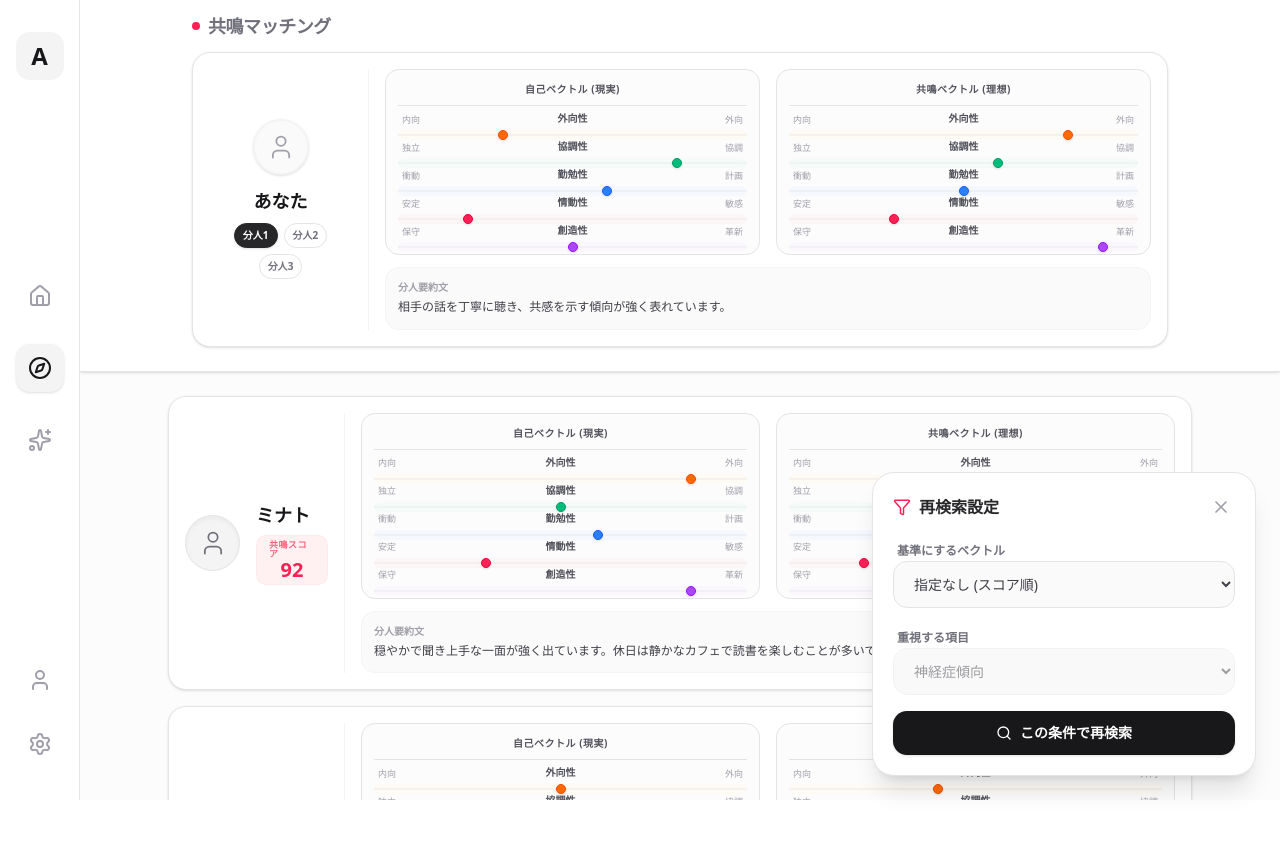
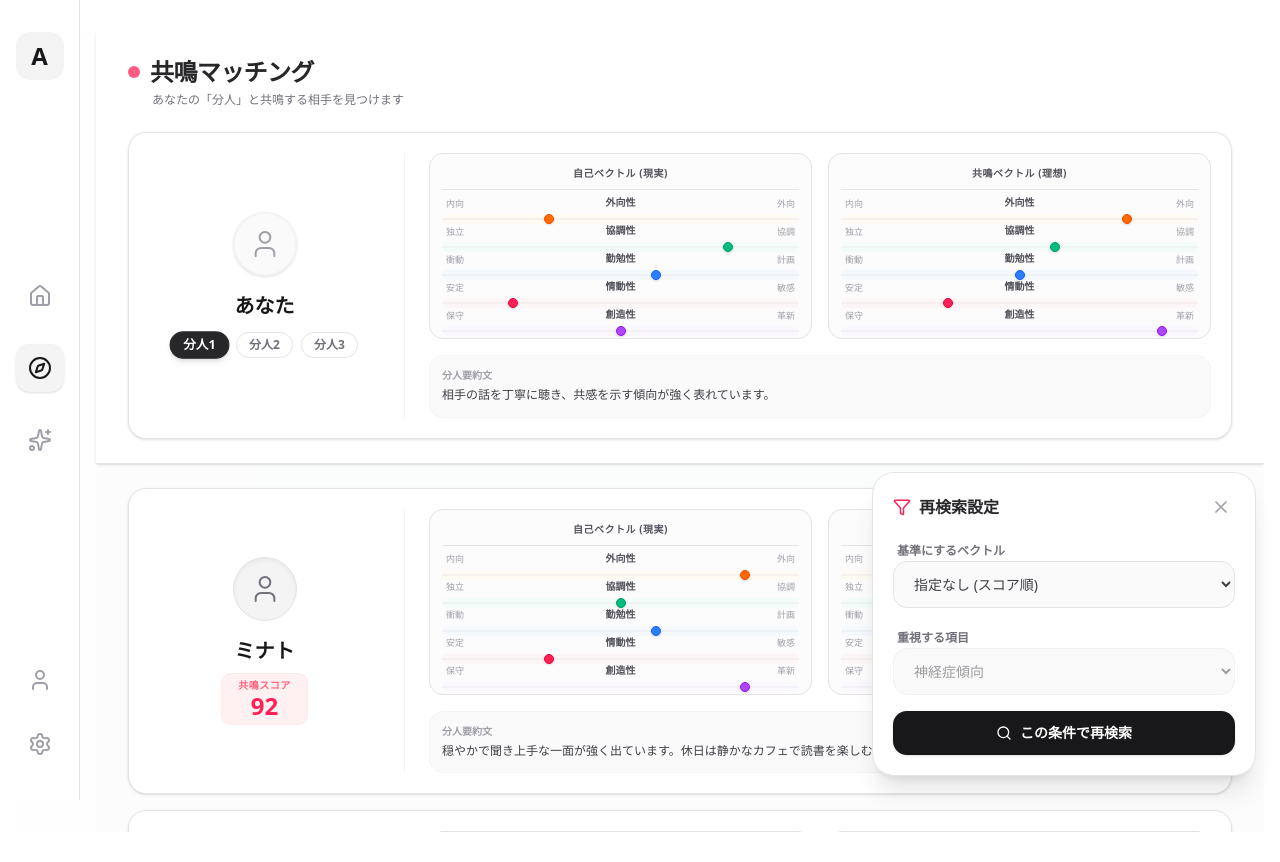
Before and after one commit to Haku929/Amiro, a Next.js app: page /matching in a window 1280 px wide. Before the commit the page ends 800 px from the top, so only its background shows below. Built offline with nearby package versions, Linux system fonts and the light colour scheme.

Commit message:
fix: レイアウト修正

```diff
--- a/components/layout/MatchingContainer.tsx
+++ b/components/layout/MatchingContainer.tsx
@@ -139,38 +139,43 @@ export default function MatchingContainer() {
   }, [baseMatches, activeFilter, currentSlot]);
 
   return (
-    <div className="fixed inset-0 lg:pl-20 z-0 flex flex-col h-screen bg-zinc-50/30 overflow-hidden">
+    <div className="lg:pl-20 h-screen flex flex-col bg-zinc-50/30 overflow-hidden">
 
       {/* 1. 上部固定エリア (タイトル + 自分カード) */}
-      <div className="shrink-0 bg-white border-b border-zinc-200 z-20 shadow-sm relative">
-        <div className="w-full max-w-5xl mx-auto px-4 lg:px-6 pt-3 pb-6">
+      <div className="shrink-0 bg-white/95 backdrop-blur-md border-b border-zinc-200 shadow-sm z-30 relative">
+        <div className="w-full max-w-7xl mx-auto px-4 lg:px-8 py-6 space-y-6">
 
-          {/* タイトル (左上、小さく) */}
-          <div className="mb-3">
-             <h1 className="text-lg font-bold text-zinc-500 tracking-tight flex items-center gap-2">
-               <span className="w-2 h-2 bg-rose-500 rounded-full"></span>
+          {/* タイトル (独立した行) */}
+          <div>
+             <h1 className="text-2xl font-bold text-zinc-800 tracking-tight flex items-center gap-2.5">
+               <span className="w-3 h-3 bg-rose-500 rounded-full animate-pulse"></span>
                共鳴マッチング
              </h1>
+             <p className="text-xs text-zinc-500 ml-6 mt-1">あなたの「分人」と共鳴する相手を見つけます</p>
           </div>
 
-          {/* 横長の自分カード (相手リストと幅・位置を統一) */}
-          <MyProfileCard slots={MOCK_SLOTS} currentSlot={currentSlot} onSlotChange={handleSlotChange} />
+          {/* 自分カード */}
+          <div className="w-full">
+             <MyProfileCard slots={MOCK_SLOTS} currentSlot={currentSlot} onSlotChange={handleSlotChange} />
+          </div>
 
         </div>
 
         {/* ロード中表示 */}
-        {isSearching && (
-          <div className="absolute inset-0 bg-white/60 backdrop-blur-[2px] z-50 flex items-center justify-center">
-            <div className="w-10 h-10 border-4 border-rose-500 border-t-transparent rounded-full animate-spin"></div>
-          </div>
-        )}
+        <div className={`absolute inset-0 bg-white/60 backdrop-blur-[1px] z-50 flex items-center justify-center transition-opacity duration-300 ${isSearching ? 'opacity-100' : 'opacity-0 pointer-events-none'}`}>
+            <div className="flex flex-col items-center gap-3">
+                <div className="w-8 h-8 border-4 border-rose-500 border-t-transparent rounded-full animate-spin"></div>
+                <span className="text-xs font-bold text-rose-500 tracking-wider">SEARCHING...</span>
+            </div>
+        </div>
       </div>
 
       {/* 2. 下部スクロールエリア (相手リスト) */}
-      <div className="flex-1 overflow-y-auto p-4 lg:p-6 scroll-smooth overscroll-contain bg-zinc-50/50">
-        <div className="w-full max-w-5xl mx-auto">
-          <MatchingList matches={filteredMatches} currentSlotIndex={currentSlotIndex} />
-          <div className="h-32" />
+      <div className="flex-1 overflow-y-auto bg-zinc-50/50">
+        <div className="w-full max-w-7xl mx-auto px-4 lg:px-8 py-6">
+           {/* 相手リスト (スペーサーなし、幅一杯でMyCardと揃う) */}
+           <MatchingList matches={filteredMatches} currentSlotIndex={currentSlotIndex} />
+           <div className="h-32" />
         </div>
       </div>
 
--- a/components/layout/MatchingList.tsx
+++ b/components/layout/MatchingList.tsx
@@ -51,19 +51,19 @@ export default function MatchingList({ matches, currentSlotIndex }: MatchingList
         <Link
           key={match.id}
           href={`/matching/${match.id}?slot=${currentSlotIndex}`}
-          className="block flex flex-col xl:flex-row items-stretch gap-4 p-4 border border-zinc-200 rounded-2xl bg-white shadow-sm hover:shadow-md transition-all cursor-pointer group"
+          className="block flex flex-col xl:flex-row items-stretch gap-6 p-5 border border-zinc-200 rounded-2xl bg-white shadow-sm hover:shadow-md hover:border-rose-200 transition-all cursor-pointer group"
         >
-          {/* 左側: アイコンと名前 (w-40でMyProfileCardと統一) */}
-          <div className="flex items-center gap-4 xl:w-40 xl:border-r xl:border-zinc-100 xl:pr-4 shrink-0">
-            <div className="w-14 h-14 bg-zinc-100 border border-zinc-200 rounded-full flex items-center justify-center text-zinc-500 shadow-inner group-hover:scale-105 transition-transform">
-              <User strokeWidth={1.5} size={28} />
+          {/* 左側: アイコンと名前 (w-64でMyProfileCardと統一) */}
+          <div className="flex xl:flex-col items-center xl:justify-center gap-4 xl:w-64 xl:border-r xl:border-zinc-100 xl:pr-6 shrink-0">
+            <div className="w-16 h-16 bg-zinc-100 border border-zinc-200 rounded-full flex items-center justify-center text-zinc-500 shadow-inner group-hover:scale-105 transition-transform group-hover:bg-rose-50 group-hover:text-rose-400 group-hover:border-rose-100">
+              <User strokeWidth={1.5} size={32} />
             </div>
-            <div className="flex flex-col justify-center items-start min-w-0">
-              <h3 className="text-lg font-bold text-zinc-900 group-hover:text-rose-600 transition-colors truncate w-full">{match.name}</h3>
+            <div className="flex flex-col xl:items-center justify-center items-start min-w-0 flex-1 xl:flex-none xl:w-full text-left xl:text-center">
+              <h3 className="text-xl font-bold text-zinc-900 group-hover:text-rose-600 transition-colors truncate w-full">{match.name}</h3>
 
-              <div className="mt-1.5 bg-rose-50 px-3 py-1 rounded-lg border border-rose-100/50 flex flex-col items-center min-w-[70px]">
-                <span className="text-[9px] font-bold text-rose-400 uppercase tracking-wider leading-none mb-0.5">共鳴スコア</span>
-                <span className="text-xl font-black text-rose-500 leading-none">
+              <div className="mt-2 bg-rose-50 px-4 py-1.5 rounded-lg border border-rose-100/50 flex flex-col items-center min-w-[80px]">
+                <span className="text-[10px] font-bold text-rose-400 uppercase tracking-wider leading-none mb-1">共鳴スコア</span>
+                <span className="text-2xl font-black text-rose-500 leading-none">
                   {match.resonanceScore}
                 </span>
               </div>
@@ -71,7 +71,7 @@ export default function MatchingList({ matches, currentSlotIndex }: MatchingList
           </div>
 
           {/* 右側: ベクトル ＋ 要約文 */}
-          <div className="flex flex-1 flex-col gap-3">
+          <div className="flex flex-1 flex-col gap-4">
             <div className="flex flex-col sm:flex-row gap-4">
 
               {/* 1. 自己ベクトル */}
--- a/components/layout/MyProfileCard.tsx
+++ b/components/layout/MyProfileCard.tsx
@@ -35,27 +35,27 @@ interface MyProfileCardProps {
 
 export default function MyProfileCard({ slots, currentSlot, onSlotChange }: MyProfileCardProps) {
   return (
-    <div className="w-full bg-white border border-zinc-200 rounded-2xl p-4 shadow-sm">
-      <div className="flex flex-col xl:flex-row items-stretch gap-4">
+    <div className="w-full bg-white border border-zinc-200 rounded-2xl p-5 shadow-sm">
+      <div className="flex flex-col xl:flex-row items-stretch gap-6">
 
-        {/* 1. 左ブロック：基本情報 & スイッチ (w-40でリストと統一) */}
-        <div className="flex flex-col items-center justify-center gap-3 xl:w-40 shrink-0 xl:border-r xl:border-zinc-100 xl:pr-4">
+        {/* 1. 左ブロック：基本情報 & スイッチ (w-64でリストと統一) */}
+        <div className="flex flex-col items-center justify-center gap-4 xl:w-64 shrink-0 xl:border-r xl:border-zinc-100 xl:pr-6">
           <div className="relative">
-            <div className="w-14 h-14 bg-zinc-50 border-2 border-zinc-100 rounded-full flex items-center justify-center text-zinc-400 shadow-sm">
-              <User strokeWidth={1.5} size={28} />
+            <div className="w-16 h-16 bg-zinc-50 border-2 border-zinc-100 rounded-full flex items-center justify-center text-zinc-400 shadow-sm">
+              <User strokeWidth={1.5} size={32} />
             </div>
           </div>
 
           <div className="text-center w-full">
-            <h2 className="text-lg font-bold text-zinc-900">あなた</h2>
-            <div className="flex gap-1.5 mt-2 flex-wrap justify-center">
+            <h2 className="text-xl font-bold text-zinc-900">あなた</h2>
+            <div className="flex gap-2 mt-3 flex-wrap justify-center">
               {slots.map((slot) => (
                 <button
                   key={slot.slotIndex}
                   onClick={() => onSlotChange(slot.slotIndex)}
-                  className={`px-2 py-1 text-[10px] font-bold rounded-full transition-all border ${
+                  className={`px-3 py-1 text-xs font-bold rounded-full transition-all border ${
                     currentSlot.slotIndex === slot.slotIndex
-                      ? 'bg-zinc-800 text-white border-zinc-800 shadow-sm'
+                      ? 'bg-zinc-800 text-white border-zinc-800 shadow-md transform scale-105'
                       : 'bg-white text-zinc-500 border-zinc-200 hover:bg-zinc-50'
                   }`}
                 >
@@ -67,7 +67,7 @@ export default function MyProfileCard({ slots, currentSlot, onSlotChange }: MyPr
         </div>
 
         {/* 2. 右ブロック：ベクトル表示 & 要約 */}
-        <div className="flex-1 flex flex-col gap-3">
+        <div className="flex-1 flex flex-col gap-4">
 
           {/* 上段: ベクトル2カラム */}
           <div className="flex flex-col sm:flex-row gap-4">
```
